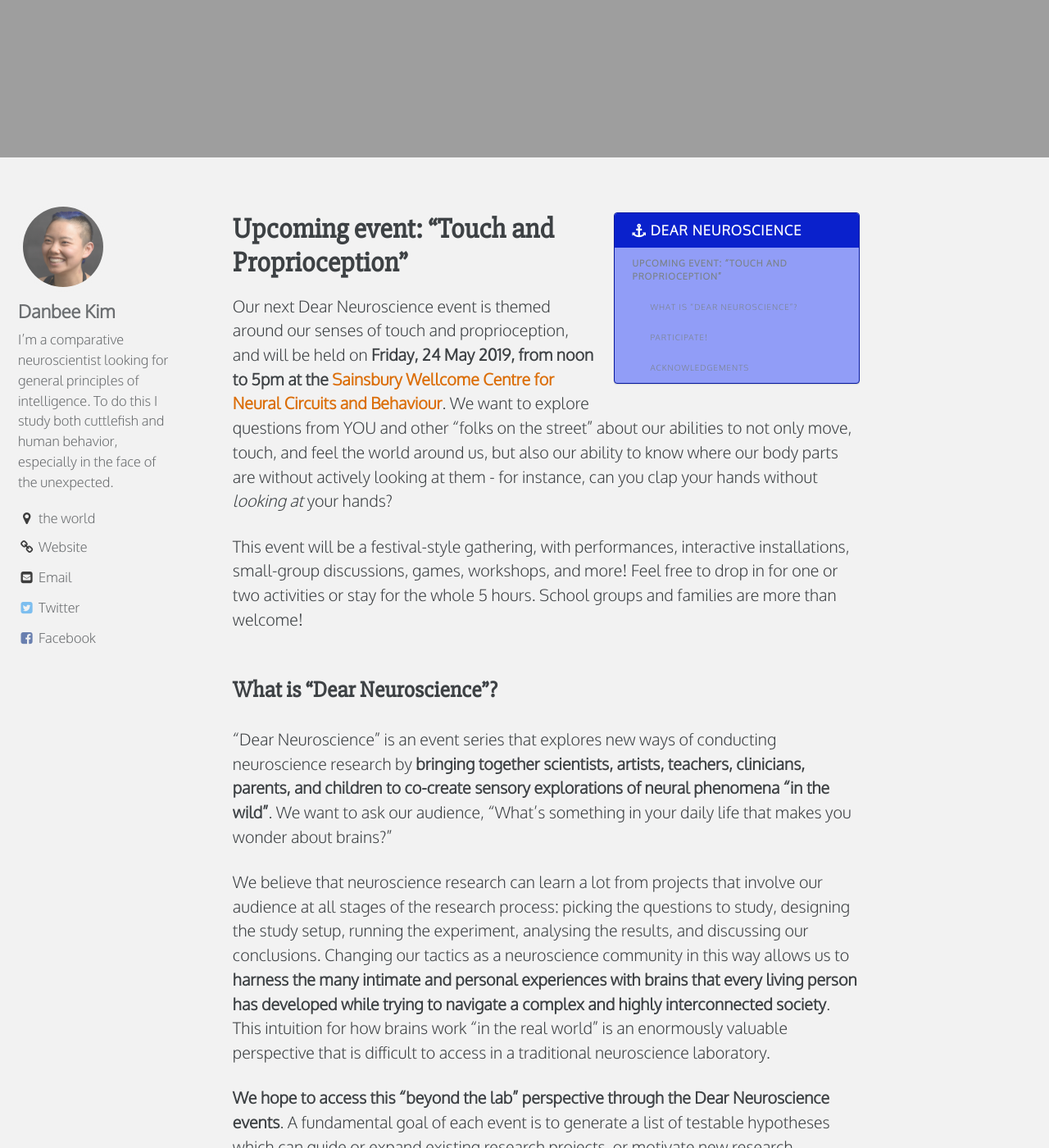
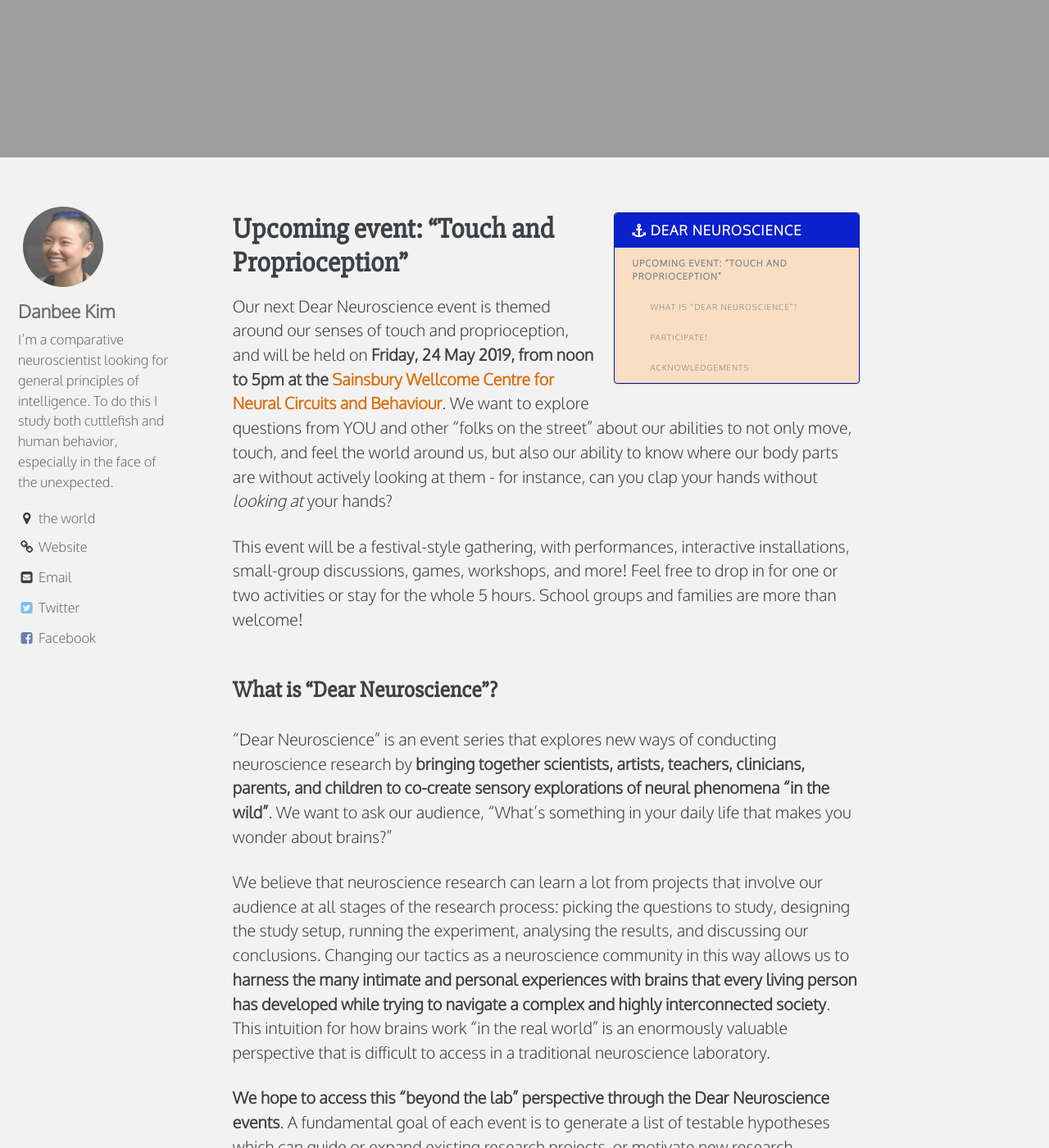
Before and after one commit to everymind/DearNeuroscience, a Jekyll site: the page built from index.md, in a window 1280 px wide and 1400 px high, scrolled down 868 px. Shown: the whole window at 82% size. Built offline with Jekyll 4.4.1, drawn with Linux system fonts in a browser that asks for light colours; comment, search, counter and statistics services are not loaded.

Commit message:
changed background color of table of contents

```diff
--- a/_sass/minimal-mistakes/_navigation.scss
+++ b/_sass/minimal-mistakes/_navigation.scss
@@ -500,7 +500,7 @@
   color: $gray;
   text-transform: uppercase;
   letter-spacing: 1px;
-  background-color: #919df7;
+  background-color: #fadec3;
   border: 1px solid #06189e;
   border-radius: $border-radius;
   box-shadow: $box-shadow;
```
